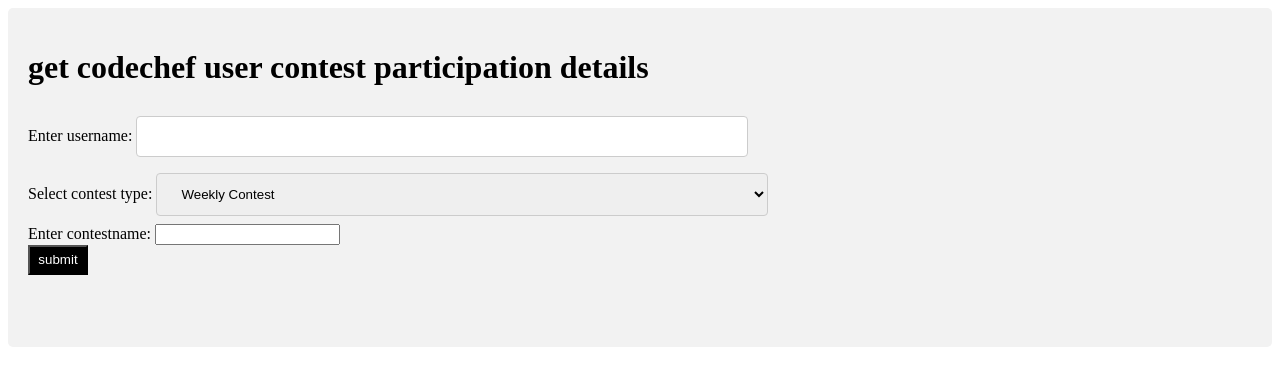
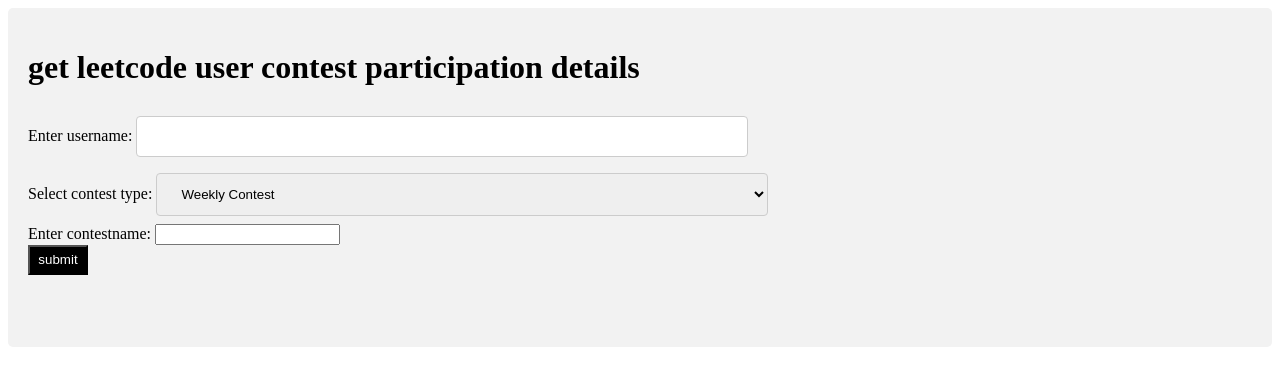
Before and after one commit to yasaswini-bz/leetcode_single_user_contest, a Flask app: page / in a window 1280 px wide. Shown: the top 386 px of the page. Run offline with Flask 3, Linux system fonts and the light colour scheme.

Commit message:
Update home.html

```diff
--- a/templates/home.html
+++ b/templates/home.html
@@ -1,7 +1,7 @@
 <html>
 
 <head>
-    <title>codechef contest</title>
+    <title>leetcode contest</title>
     <style>
         input[type=text],
         select {
@@ -52,7 +52,7 @@
 
 <body>
     <div>
-        <h1>get codechef user contest participation details</h1>
+        <h1>get leetcode user contest participation details</h1>
         <form action="{{ url_for('get_participate')}}" method="get" >
             <label for="username">Enter username:</label>
             <input type="text" name="username" required="required" /><br>
```
